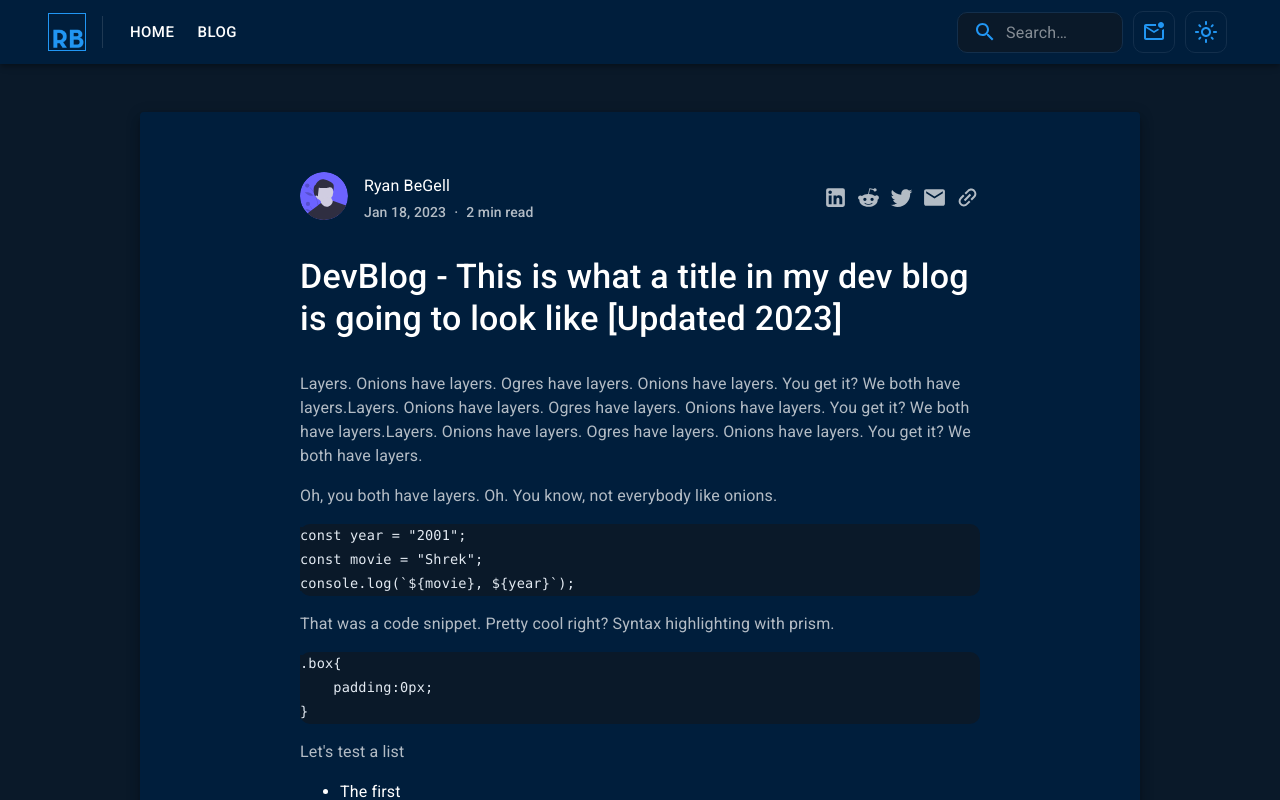
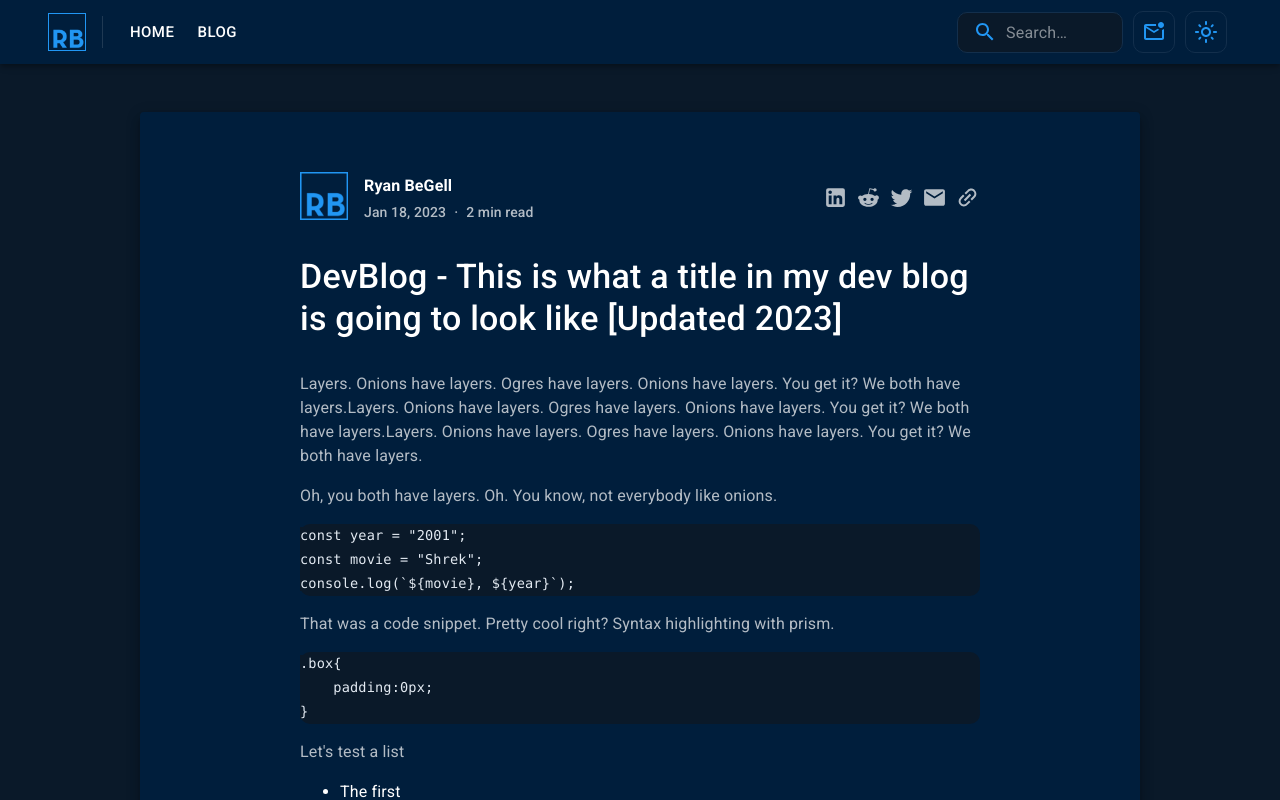
Before and after one commit to RyanBeGell/portfolio-site, a Next.js app: page /blog/posts/onions in a window 1280 px wide. Shown: the top 800 px of the page. Built offline with nearby package versions, Linux system fonts and the light colour scheme; a web font is replaced by a local one.

Commit message:
logo added to blog posts over avatar

```diff
--- a/src/components/blog/Header/Header.tsx
+++ b/src/components/blog/Header/Header.tsx
@@ -6,7 +6,7 @@ import Tooltip from '@mui/material/Tooltip';
 import { ColorModeContext } from 'pages/_app';
 import React, { useContext, useState } from 'react';
 import HeaderIcon from './HeaderIcon';
-
+import Image from 'next/image';
 export interface Props {
   date: String;
   minRead: Number;
@@ -44,12 +44,10 @@ export default function Header(props: Props) {
       <Box sx={{ mb: '32px' }}>
         <Grid container spacing={0}>
           <Grid item xs={8}>
-            <Avatar
-              src={'/avatar.svg'}
-              alt="Avatar"
-              sx={{ height: '48px', width: '48px', float: 'left', mr: '16px' }}
-            />
-            <Typography variant="subtitle1">Ryan BeGell</Typography>
+            <Box sx={{ height: '48px', width: '48px', float: 'left', mr: '16px' }}>
+          <Image height={48} width={48} src="/favicon.png" />
+          </Box>
+            <Typography variant="subtitle1" fontWeight={'bold'}>Ryan BeGell</Typography>
             <Typography
               variant="subtitle2"
               component="span"
```
